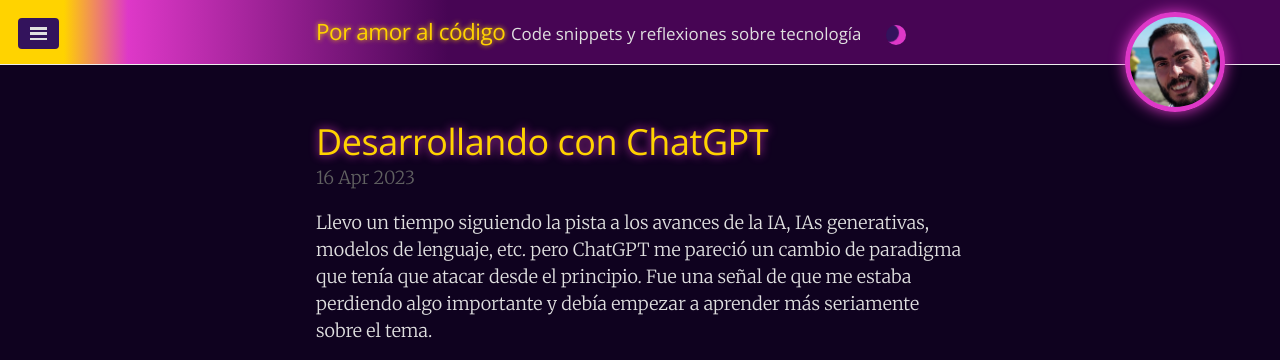
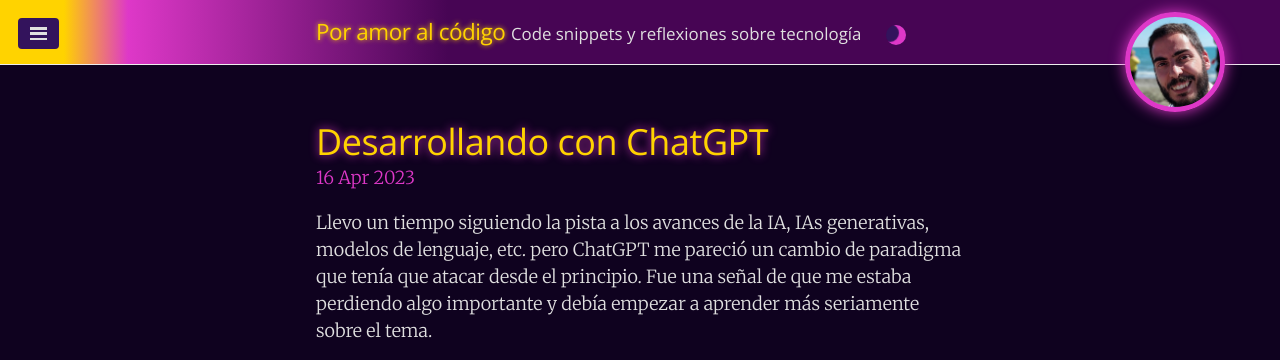
Before and after one commit to juanmirod/juanmirod.github.io, a Jekyll site: the page built from index.html, in a window 1280 px wide. Shown: the top 360 px of the page. Built offline with Jekyll 4.4.1, drawn with Linux system fonts in a browser that asks for light colours; the list of posts is cut into pages by our own code.

Commit message:
fix: dates color

```diff
--- a/public/css/dark.css
+++ b/public/css/dark.css
@@ -51,7 +51,7 @@
   display: block;
   margin-top: -.5rem;
   margin-bottom: 1rem;
-  color: #616161;
+  color: var(--accent-color);
 }
 
 .page-title, .post-title, .post-title a {
```
